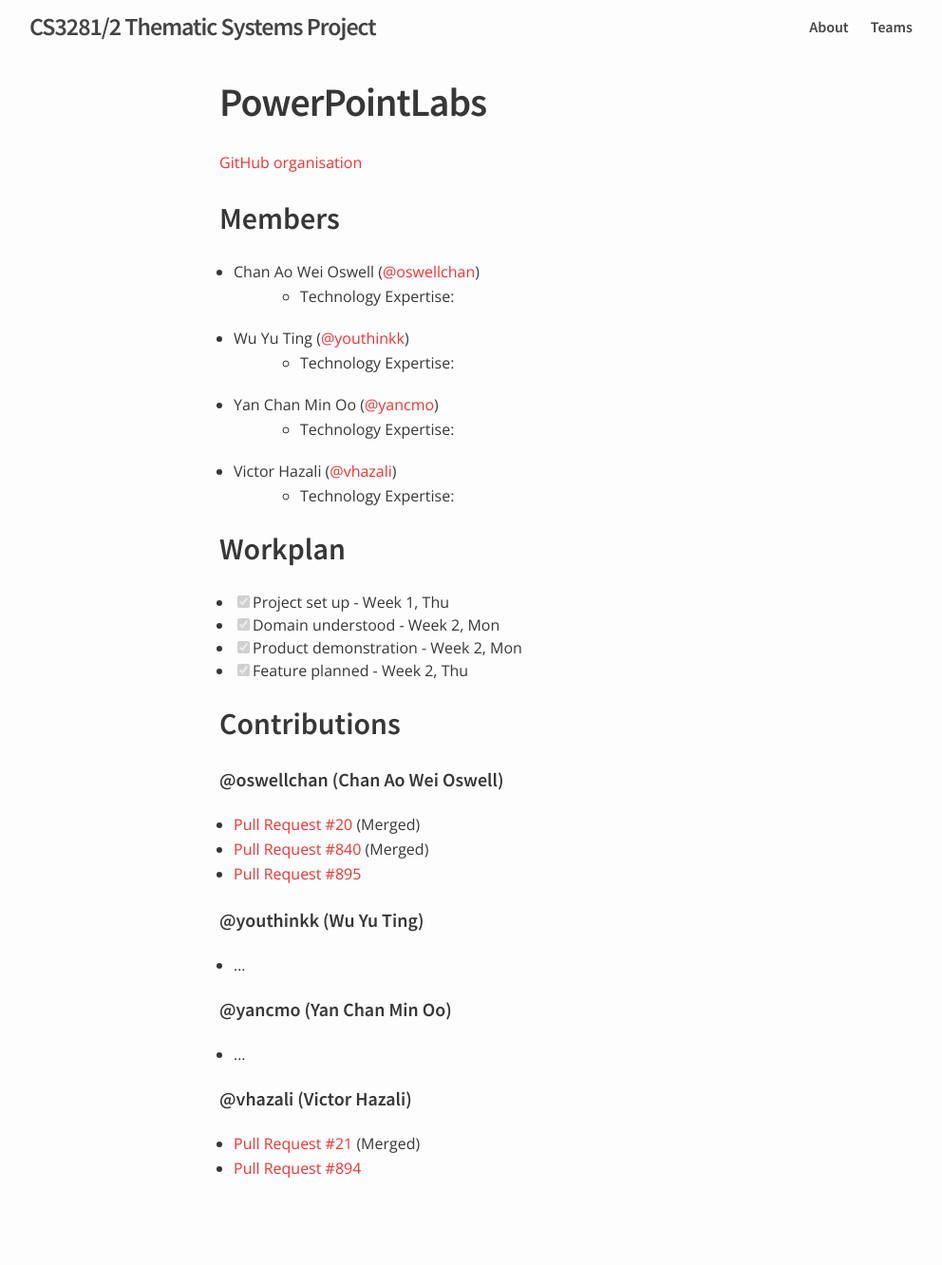
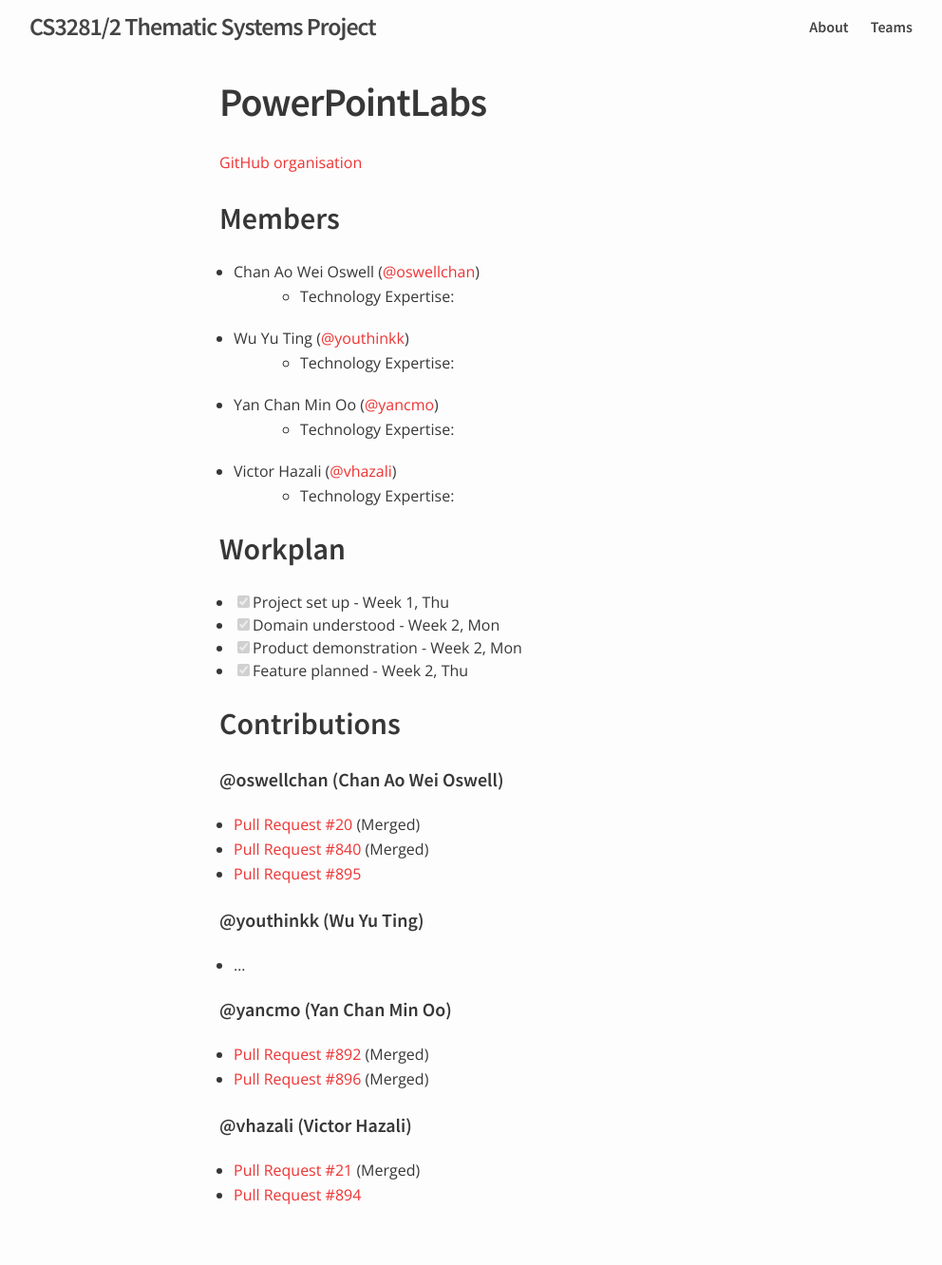
Before and after one commit to nus-oss/cs3281-AY1516S2-website, a Jekyll site: the page built from teams/powerpointlabs.md, in a window 1280 px wide. Shown: the whole page at 95% size, without its empty margins (139-1131 px from the left). Built offline with Jekyll 4.4.1, drawn with Linux system fonts in a browser that asks for light colours; before the commit the page ends 1304 px from its top, so only the background shows below that.

Commit message:
Update powerpointlabs.md

```diff
--- a/teams/powerpointlabs.md
+++ b/teams/powerpointlabs.md
@@ -33,7 +33,8 @@
 * ...
 
 #### @yancmo (Yan Chan Min Oo)
-* ...
+* [Pull Request #892](https://github.com/PowerPointLabs/PowerPointLabs/pull/892) (Merged)
+* [Pull Request #896](https://github.com/PowerPointLabs/PowerPointLabs/pull/896) (Merged)
 
 #### @vhazali (Victor Hazali)
 * [Pull Request #21](https://github.com/PowerPointLabs/PowerPointLabs-Website/pull/21) (Merged)
```
